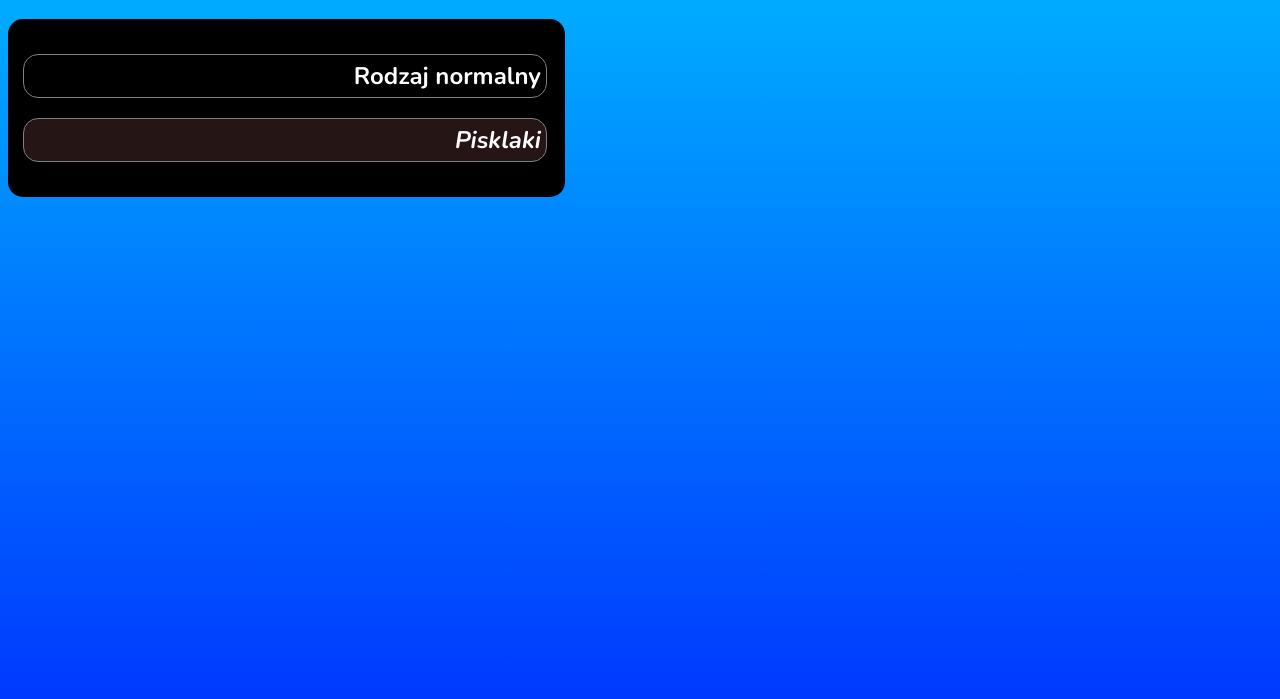
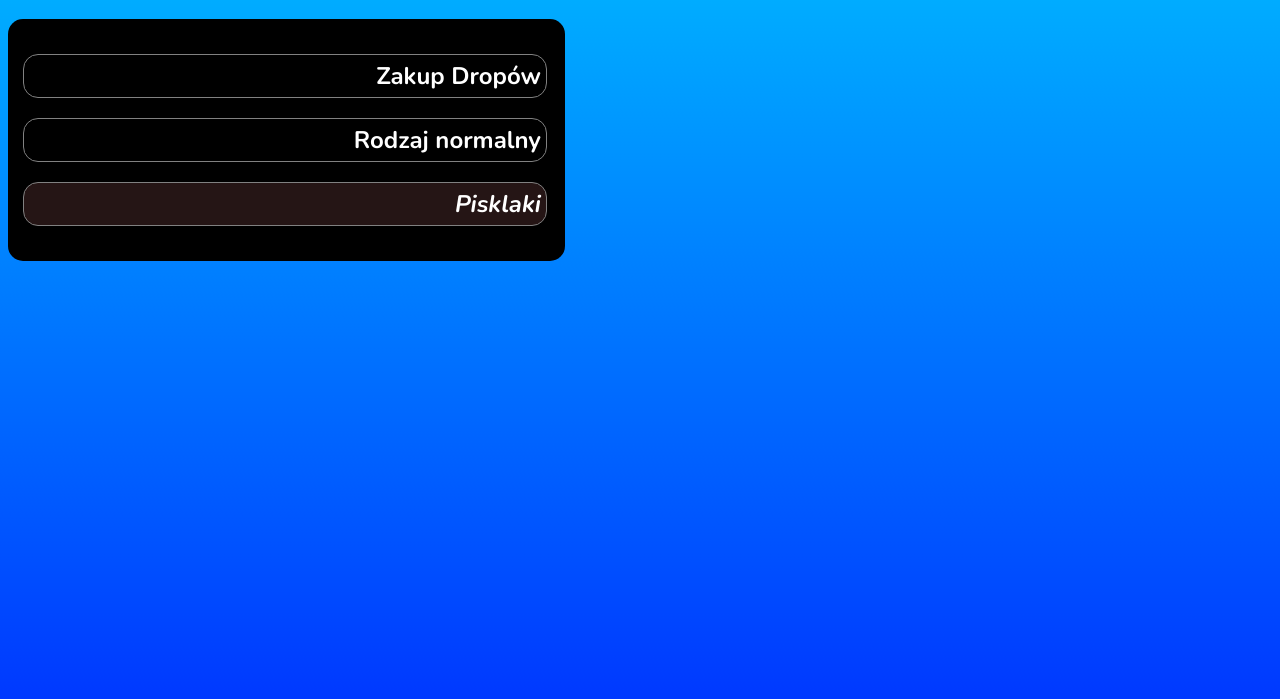
Before and after one commit to dropy-kaczory/dropy-kaczory.github.io, a plain HTML site: page index.html in a window 1280 px wide. Shown: the part 67-766 px from the top of the page. Drawn offline with nearby package versions, Linux system fonts and the light colour scheme.

Commit message:
Update index.html

```diff
--- a/index.html
+++ b/index.html
@@ -14,7 +14,7 @@
         <h1>Dropy</h1>
     </header>
     <main>
-        <div id="bob-list">
+        <div id="bob-list"><h2 title="Zakup"><a href="zakup.html">Zakup Dropów</a></h2>
             <h2 title="Rodzaj normalny"><a href="dropy.html">Rodzaj normalny</a></h2>
             <h2 class="stopped" title="Pisklaki - Produkcja wstrzymana"><a href="pisklaki.html">Pisklaki</a></h2>
         </div>
```
